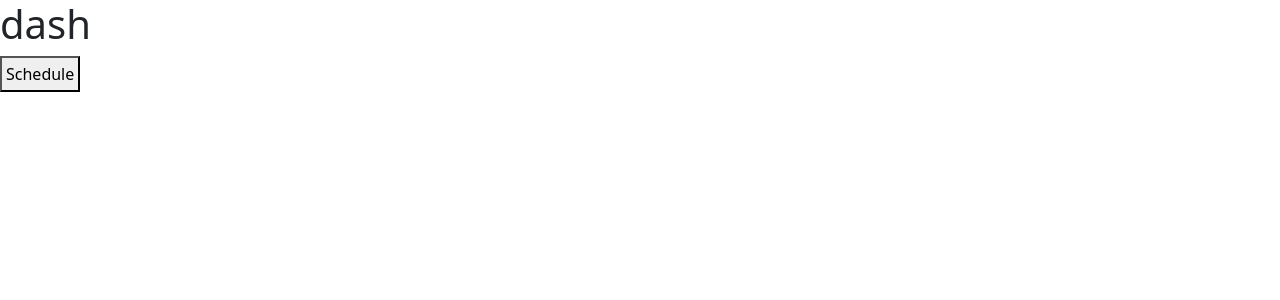
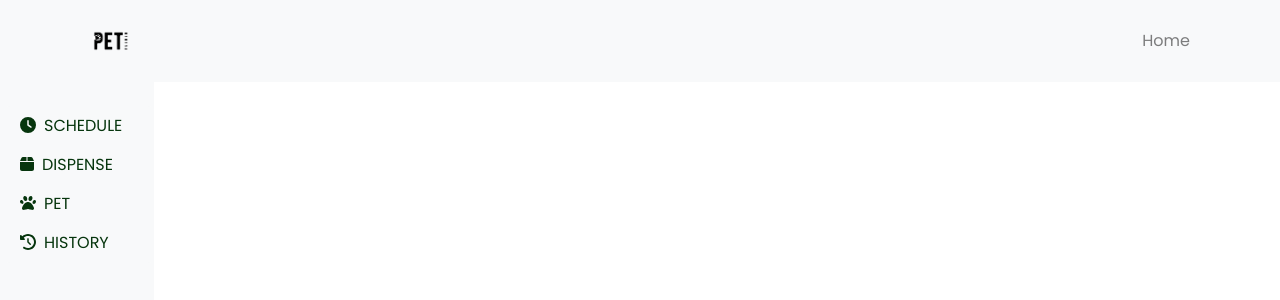
Before and after one commit to Pet-Feeder-SEP4/PetFeeder, a React (Create React App) app in the folder Fronted/pet-feeder/: page /dashboard/1 in a window 1280 px wide. Shown: the top 300 px of the page. Built offline with nearby package versions, Linux system fonts and the light colour scheme.

Commit message:
PFF-29 #time 45m mapping main-dash-schedule+ axios change (couldnt merge main)

```diff
--- a/Fronted/pet-feeder/src/App.js
+++ b/Fronted/pet-feeder/src/App.js
@@ -10,7 +10,7 @@ import MainPage from "./pages/MainPage/MainPage";
 import PetFeedersC from './components/PetFeedersC/PetFeedersC';
 import Dashboard from "./pages/Dashboard/Dashboard";
 import Time from "./pages/Schedule/Time/Time"
-import SideBar from "./components/SideBar/SideBar";
+
 
 
 
@@ -27,7 +27,6 @@ function App() {
       <Route path="/PetFeedersC" element={<PetFeedersC />} />
       <Route path="/dashboard/:petFeederId" element={<Dashboard />} />
       <Route path="/add-time/:scheduleId/:scheduleLabel" element={<Time />} />
-      <Route path="/SideBar" element={<SideBar />} />
       </Routes>
     </Router>
   );
--- a/Fronted/pet-feeder/src/api/axios.js
+++ b/Fronted/pet-feeder/src/api/axios.js
@@ -1,7 +1,7 @@
 import axios from 'axios';
 
 const instance = axios.create({
-    baseURL: 'https://peefee.azurewebsites.net'
+    baseURL:'https://petfeederapi.azurewebsites.net/'
 });
 
 
--- a/Fronted/pet-feeder/src/components/SideBar/SideBar.css
+++ b/Fronted/pet-feeder/src/components/SideBar/SideBar.css
@@ -1,13 +1,12 @@
-.list-group-item{
-  color:#06350D !important;
-  font-family: 'Poppins', sans-serif ;
+.list-group-item {
+  color: #06350D !important;
+  font-family: 'Poppins', sans-serif;
   outline: 0 !important;
   border: none !important;
+}
 
-
-}
 .list-group-item:hover {
-    background-color: #ffffff !important; /* Change text color on hover */
+  background-color: #ffffff !important;
   outline: none !important;
 
 }
@@ -15,10 +14,10 @@
 .sidebar {
   width: 12vw;
   height: 100vh;
-    background-color: #f6f6f6;
+  background-color: #F8F9FA;
 
 }
 
-.list-group{
+.list-group {
   outline-color: black;
 }
--- a/Fronted/pet-feeder/src/components/SideBar/SideBar.js
+++ b/Fronted/pet-feeder/src/components/SideBar/SideBar.js
@@ -3,24 +3,26 @@ import { Link } from 'react-router-dom';
 import { FontAwesomeIcon } from '@fortawesome/react-fontawesome';
 import { faClock, faBox, faPaw, faHistory } from '@fortawesome/free-solid-svg-icons';
 import './SideBar.css';
+import { useParams } from 'react-router-dom';
 
 function SideBar() {
+    const { petFeederId } = useParams();
     return (
         <div className="sidebar ">
             <ul className="list-group ms-1">
-                <Link to="/schedule/:petFeederId" className="list-group-item mt-4" style={{ backgroundColor: "#f6f6f6" }}>
+                <Link to={`/schedule/${petFeederId}`} className="list-group-item mt-4" style={{ backgroundColor: "#F8F9FA" }}>
                     <FontAwesomeIcon icon={faClock} className='me-2' />
                     <span className="d-none d-xl-inline">SCHEDULE</span>
                 </Link>
-                <Link to="/" className="list-group-item " style={{ backgroundColor: "#f6f6f6" }}> {/* add correct path */}
+                <Link to="/" className="list-group-item " style={{ backgroundColor: "#F8F9FA" }}> {/* add correct path */}
                     <FontAwesomeIcon icon={faBox} className='me-2' />
                     <span className="d-none d-xl-inline">DISPENSE</span>
                 </Link>
-                <Link to="/" className="list-group-item " style={{ backgroundColor: "#f6f6f6" }}> {/* add correct path */}
+                <Link to="/" className="list-group-item " style={{ backgroundColor: "#F8F9FA" }}> {/* add correct path */}
                     <FontAwesomeIcon icon={faPaw} className='me-2' />
                     <span className="d-none d-xl-inline">PET</span>
                 </Link>
-                <Link to="/" className="list-group-item " style={{ backgroundColor: "#f6f6f6" }}> {/* add correct path */}
+                <Link to="/" className="list-group-item " style={{ backgroundColor: "#F8F9FA" }}> {/* add correct path */}
                     <FontAwesomeIcon icon={faHistory} className='me-2' />
                     <span className="d-none d-xl-inline">HISTORY</span>
                 </Link>
--- a/Fronted/pet-feeder/src/pages/Dashboard/Dashboard.js
+++ b/Fronted/pet-feeder/src/pages/Dashboard/Dashboard.js
@@ -1,19 +1,18 @@
 import React from 'react';
-import { Link, useParams } from 'react-router-dom';
+import { useParams } from 'react-router-dom';
+import SideBar from '../../components/SideBar/SideBar';
+import NavBar from '../../components/Navbar/Navbar';
 
 const Dashboard = () => {
   const { petFeederId } = useParams();
   console.log("yo work:", petFeederId)
   return (
-    <div>
-        <h1>dash</h1>
-
-      {/* Your Dashboard content */}
-      <Link to={`/schedule/${petFeederId}`}>
-        <button>Schedule</button>
-      </Link>
-      {/* Your Dashboard content */}
-    </div>
+    <>
+      <NavBar />
+      <div>
+        <SideBar />
+      </div>
+    </>
   );
 };
 
```
Lines whose indentation alone changed are shown as unchanged.
